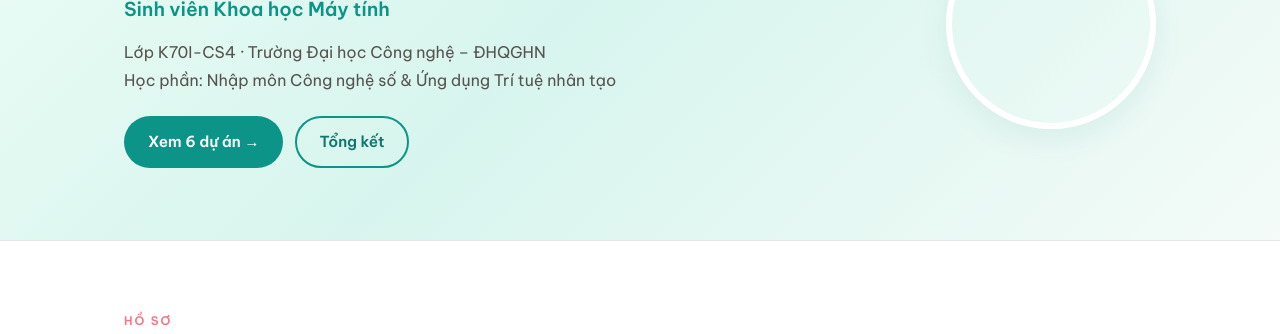
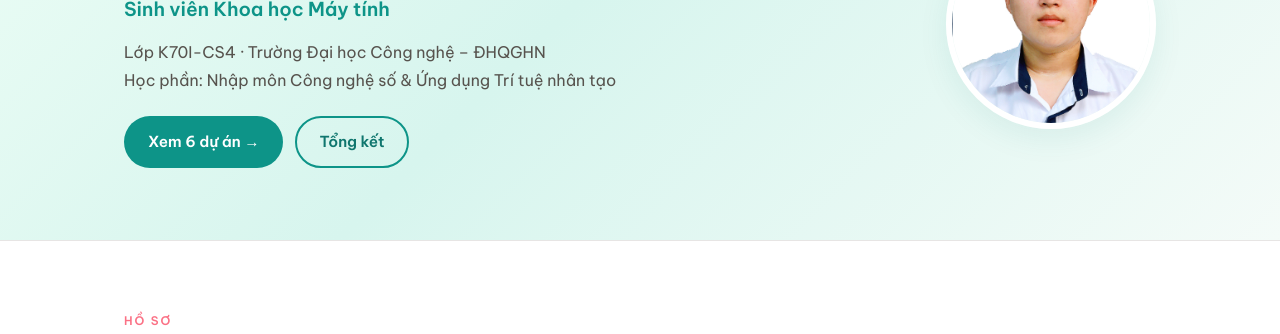
Before and after one commit to JuriSaki/portfolio, a plain HTML site: page index.html in a window 1280 px wide. Shown: the part 264-598 px from the top of the page. Drawn offline with Linux system fonts and the light colour scheme.

Commit message:
Fix HTML structure for portrait image display

```diff
--- a/index.html
+++ b/index.html
@@ -37,7 +37,9 @@
     </div>
     <div class="portrait-col">
       <!-- Khi có ảnh chân dung: thay khối dưới bằng <img class="portrait" src="images/avatar.jpg" alt="Phạm Minh Dũng"> -->
-      <div <img class="portrait" src="images/avatar.jpg" alt="Phạm Minh Dũng"></div>
+      <div class="portrait-col">
+  <img class="portrait" src="images/avatar.jpg" alt="Phạm Minh Dũng">
+</div>
     </div>
   </div>
 </header>
```
